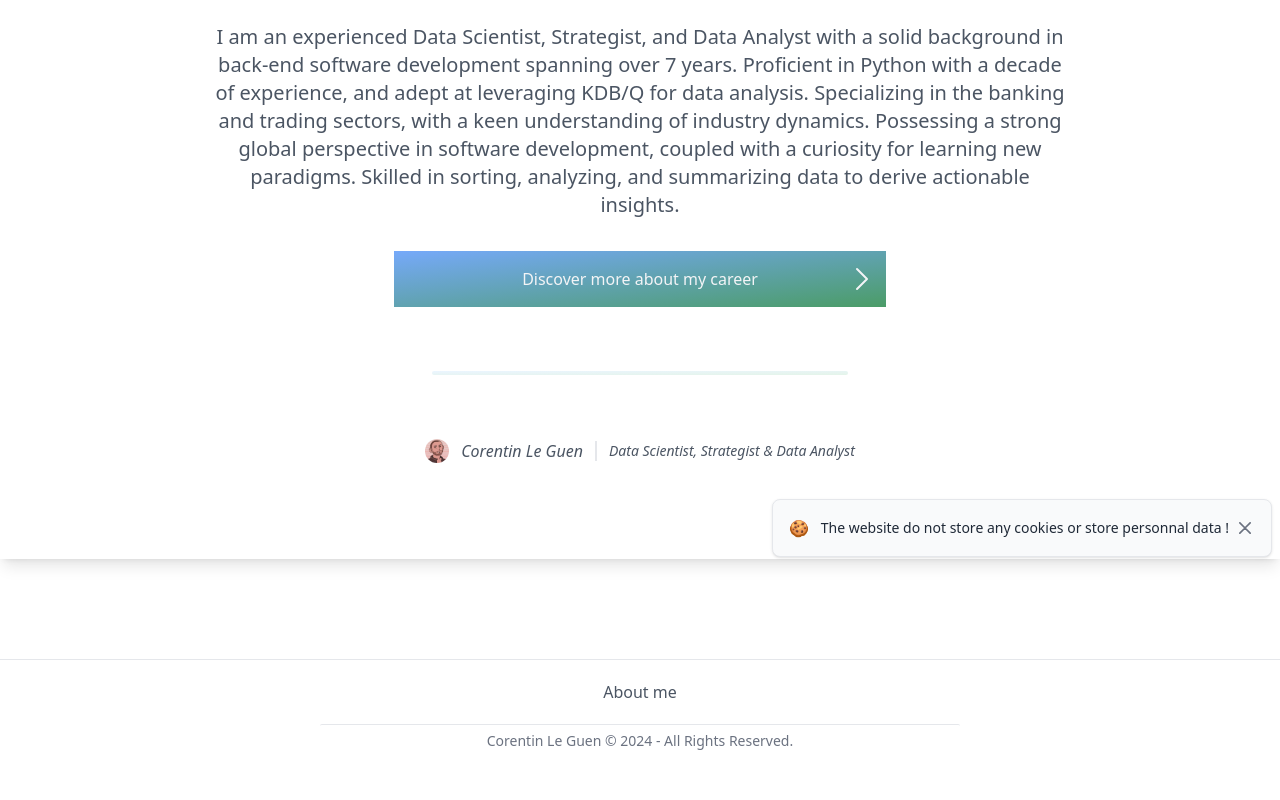
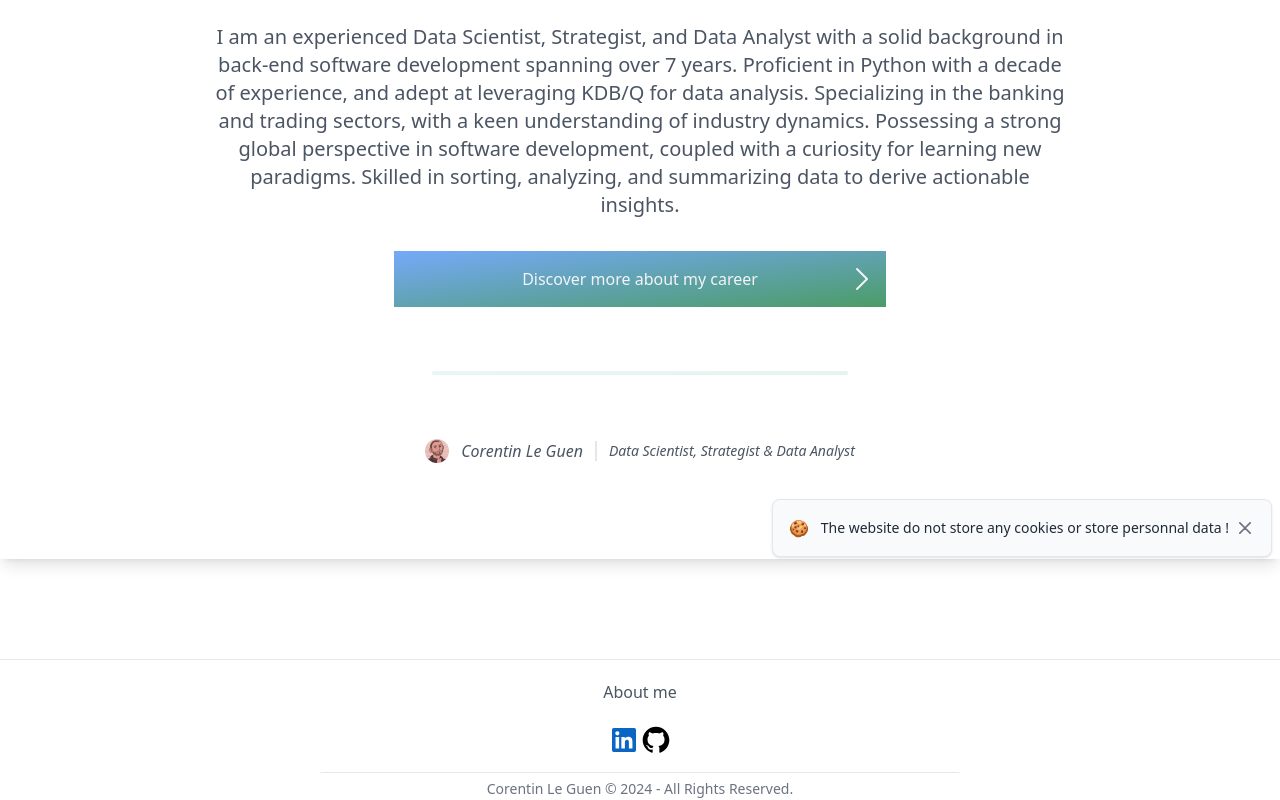
Before and after one commit to CorentinLeGuen/cleguen.com, a Nuxt app: page / in a window 1280 px wide. Shown: the part 211-1011 px from the top of the page. Before the commit the page ends 963 px from the top, so only its background shows below. Built offline with nearby package versions, Linux system fonts and the light colour scheme.

Commit message:
Add GitHub and Linkedin links

```diff
--- a/app.vue
+++ b/app.vue
@@ -56,6 +56,15 @@
                     </NuxtLink>
                 </p>
 
+                <div class="flex justify-center mb-4">
+                    <a href="https://www.linkedin.com/in/corentin-lgn-9a4110197/" target="_blank">
+                        <svg class="w-8 h-8" viewBox="0 0 16 16" xmlns="http://www.w3.org/2000/svg" fill="none"><g id="SVGRepo_bgCarrier" stroke-width="0"></g><g id="SVGRepo_tracerCarrier" stroke-linecap="round" stroke-linejoin="round"></g><g id="SVGRepo_iconCarrier"><path fill="#0A66C2" d="M12.225 12.225h-1.778V9.44c0-.664-.012-1.519-.925-1.519-.926 0-1.068.724-1.068 1.47v2.834H6.676V6.498h1.707v.783h.024c.348-.594.996-.95 1.684-.925 1.802 0 2.135 1.185 2.135 2.728l-.001 3.14zM4.67 5.715a1.037 1.037 0 01-1.032-1.031c0-.566.466-1.032 1.032-1.032.566 0 1.031.466 1.032 1.032 0 .566-.466 1.032-1.032 1.032zm.889 6.51h-1.78V6.498h1.78v5.727zM13.11 2H2.885A.88.88 0 002 2.866v10.268a.88.88 0 00.885.866h10.226a.882.882 0 00.889-.866V2.865a.88.88 0 00-.889-.864z"></path></g></svg>
+                    </a>
+                    <a href="https://github.com/CorentinLeGuen" target="_blank">
+                        <svg class="w-8 h-8" viewBox="0 0 24 24" fill="none" xmlns="http://www.w3.org/2000/svg"><g id="SVGRepo_bgCarrier" stroke-width="0"></g><g id="SVGRepo_tracerCarrier" stroke-linecap="round" stroke-linejoin="round"></g><g id="SVGRepo_iconCarrier"> <path fill-rule="evenodd" clip-rule="evenodd" d="M12 2C6.475 2 2 6.475 2 12C2 16.425 4.8625 20.1625 8.8375 21.4875C9.3375 21.575 9.525 21.275 9.525 21.0125C9.525 20.775 9.5125 19.9875 9.5125 19.15C7 19.6125 6.35 18.5375 6.15 17.975C6.0375 17.6875 5.55 16.8 5.125 16.5625C4.775 16.375 4.275 15.9125 5.1125 15.9C5.9 15.8875 6.4625 16.625 6.65 16.925C7.55 18.4375 8.9875 18.0125 9.5625 17.75C9.65 17.1 9.9125 16.6625 10.2 16.4125C7.975 16.1625 5.65 15.3 5.65 11.475C5.65 10.3875 6.0375 9.4875 6.675 8.7875C6.575 8.5375 6.225 7.5125 6.775 6.1375C6.775 6.1375 7.6125 5.875 9.525 7.1625C10.325 6.9375 11.175 6.825 12.025 6.825C12.875 6.825 13.725 6.9375 14.525 7.1625C16.4375 5.8625 17.275 6.1375 17.275 6.1375C17.825 7.5125 17.475 8.5375 17.375 8.7875C18.0125 9.4875 18.4 10.375 18.4 11.475C18.4 15.3125 16.0625 16.1625 13.8375 16.4125C14.2 16.725 14.5125 17.325 14.5125 18.2625C14.5125 19.6 14.5 20.675 14.5 21.0125C14.5 21.275 14.6875 21.5875 15.1875 21.4875C17.1727 20.8173 18.8977 19.5415 20.1198 17.8395C21.3419 16.1376 21.9995 14.0953 22 12C22 6.475 17.525 2 12 2Z" fill="#000000"></path> </g></svg>
+                    </a>
+                </div>
+
                 <hr class="w-1/2 h-1 mx-auto rounded"/>
 
                 <span class="text-sm text-gray-500 sm:text-center">Corentin Le Guen © 2024 - {{ $t('all_right_reserved') }}</span>
```
